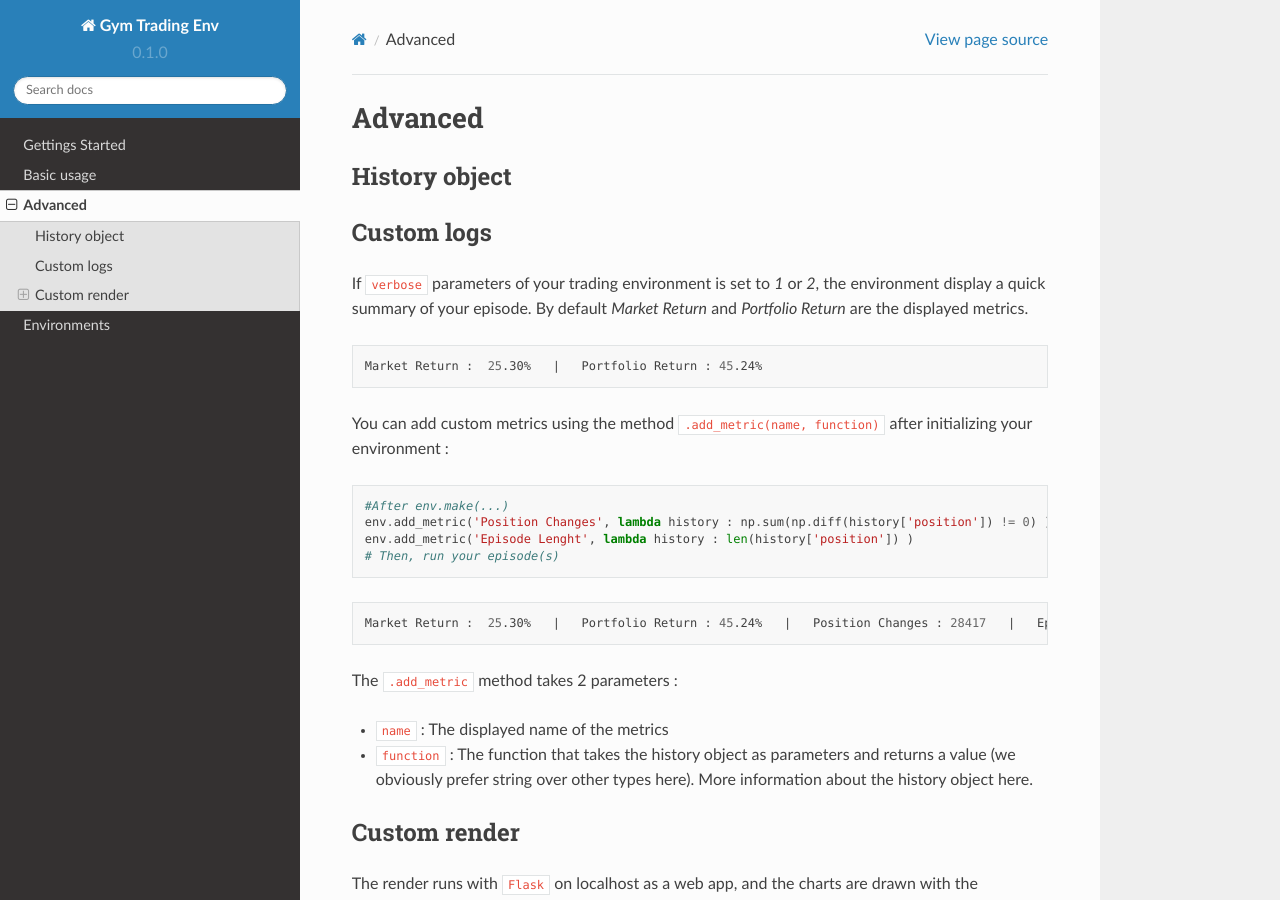
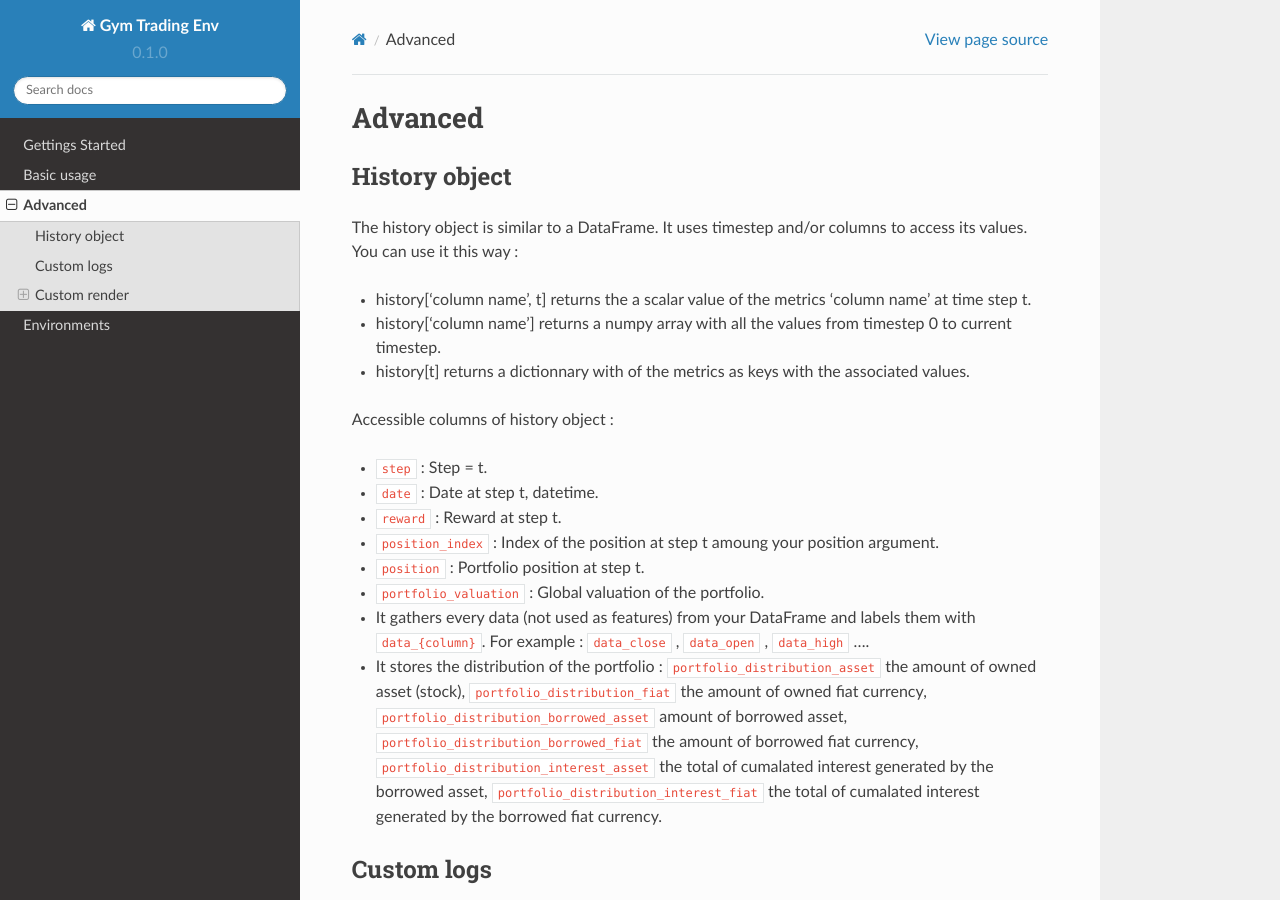
Before and after one commit to ClementPerroud/Gym-Trading-Env, a Sphinx documentation site: the page built from docs/source/advanced_usage.rst, in a window 1280 px wide and 900 px high. Built offline with Sphinx 7.4.7 and the Read the Docs theme 2.0.0, drawn with Linux system fonts in a browser that asks for light colours; pages that are not in the unit, such as notebooks, are missing from menus; some of the changed text lies outside the part shown.

Commit message:
Update advanced_usage.rst

```diff
--- a/docs/source/advanced_usage.rst
+++ b/docs/source/advanced_usage.rst
@@ -4,6 +4,22 @@ Advanced
 History object
 --------------
 
+The history object is similar to a DataFrame. It uses timestep and/or columns to access its values. You can use it this way :
+
+* history['column name', t] returns the a scalar value of the metrics 'column name' at time step t.
+* history['column name'] returns a numpy array with all the values from timestep 0 to current timestep.
+* history[t] returns a dictionnary with of the metrics as keys with the associated values.
+
+Accessible columns of history object :
+
+* ``step`` : Step = t.
+* ``date`` : Date at step t, datetime.
+* ``reward`` : Reward at step t.
+* ``position_index`` : Index of the position at step t amoung your position argument.
+* ``position`` : Portfolio position at step t.
+* ``portfolio_valuation`` : Global valuation of the portfolio.
+* It gathers every data (not used as features) from your DataFrame and labels them with ``data_{column}``. For example : ``data_close`` , ``data_open`` , ``data_high`` ....
+* It stores the distribution of the portfolio : ``portfolio_distribution_asset`` the amount of owned asset (stock), ``portfolio_distribution_fiat`` the amount of owned fiat currency, ``portfolio_distribution_borrowed_asset`` amount of borrowed asset, ``portfolio_distribution_borrowed_fiat`` the amount of borrowed fiat currency, ``portfolio_distribution_interest_asset`` the total of cumalated interest generated by the borrowed asset, ``portfolio_distribution_interest_fiat`` the total of cumalated interest generated by the borrowed fiat currency.
 
 Custom logs
 -------------
```
Also changed, not shown: other parts of docs/source/advanced_usage.rst (+2 -2 lines).
